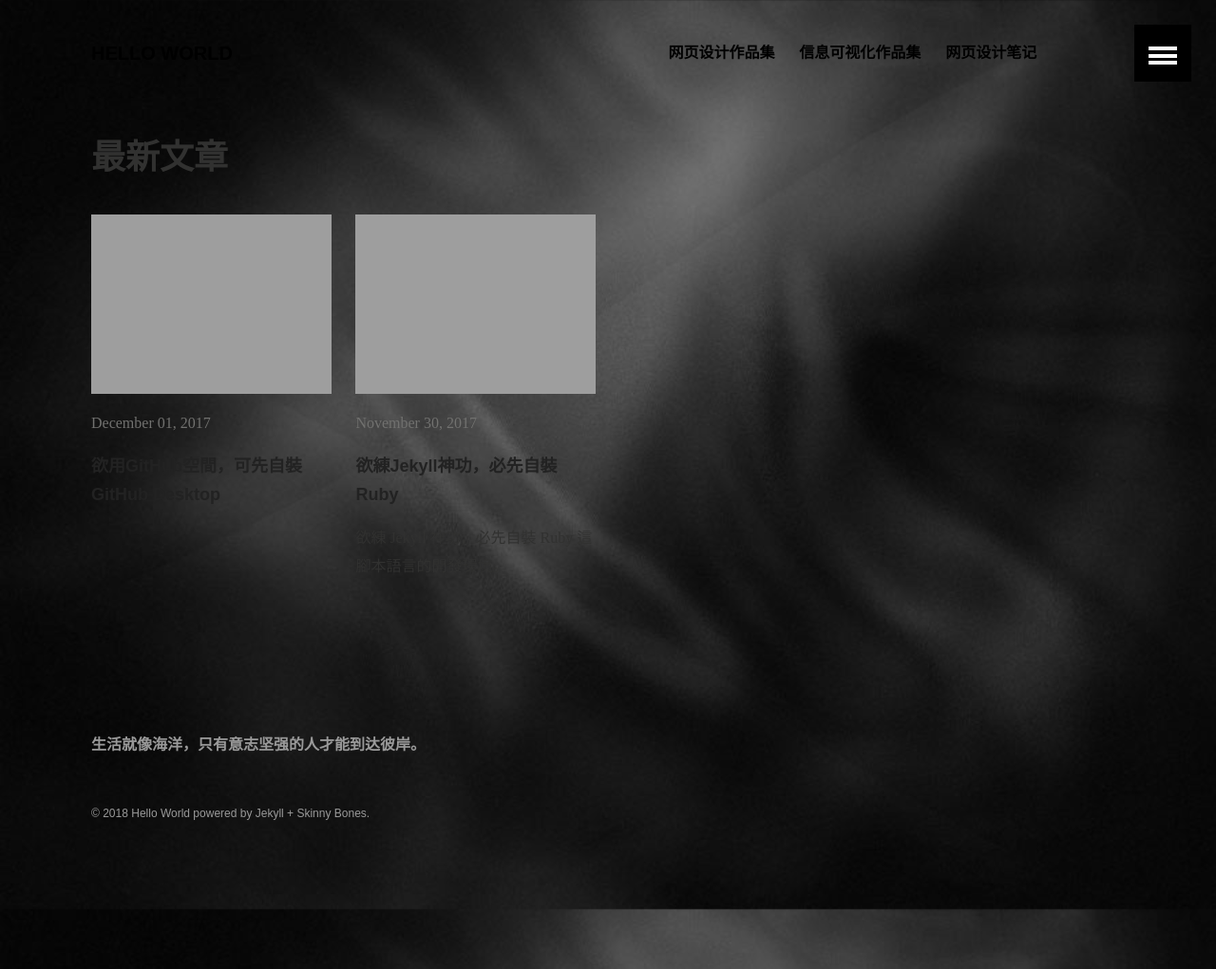
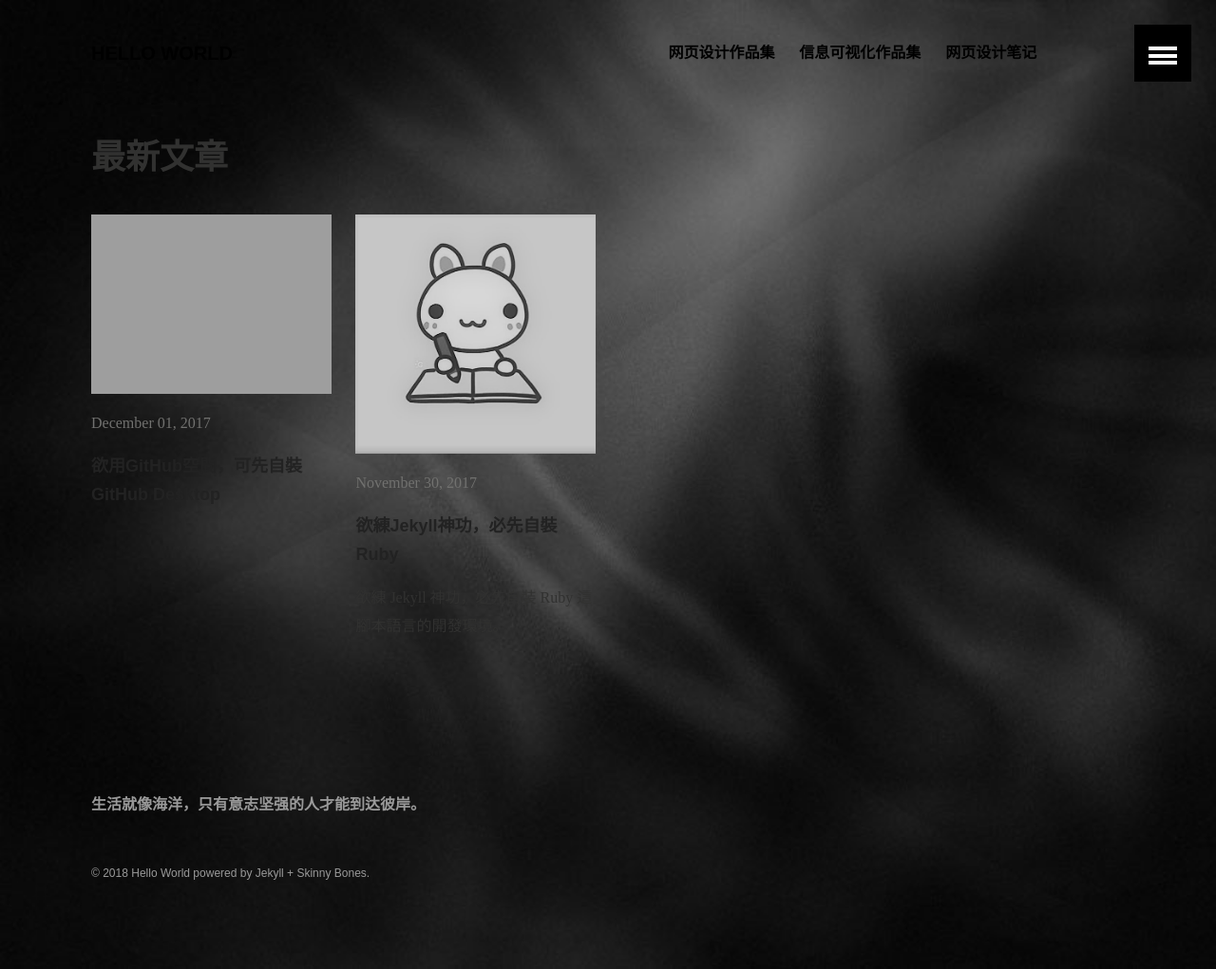
Before and after one commit to q3466141541/q3466141541.github.io, a Jekyll site: the page built from index.md, in a window 1280 px wide. Shown: the whole page at 95% size. Built offline with Jekyll 4.4.1, drawn with Linux system fonts in a browser that asks for light colours.

Commit message:
Update 2017-11-30-練Jekyll裝Ruby.markdown

```diff
--- a/_posts/2017-11-30-練Jekyll裝Ruby.markdown
+++ b/_posts/2017-11-30-練Jekyll裝Ruby.markdown
@@ -4,8 +4,8 @@ title:  "欲練Jekyll神功，必先自裝Ruby"
 date:   2017-11-30 22:07:50 +0800
 categories: Jekyll Ruby update
 image:
-  teaser: gembox.png
-  feature: gembox.png
+  teaser: A.jpeg
+  feature: A.jpeg
 ---
 ---
 欲練 `Jekyll` 神功，必先自裝 `Ruby` 這腳本語言的開發環境。
```
